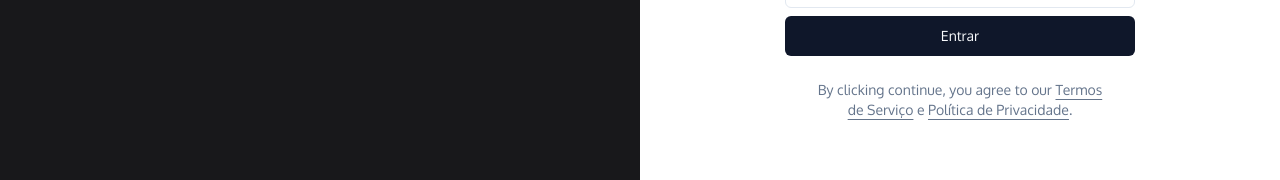
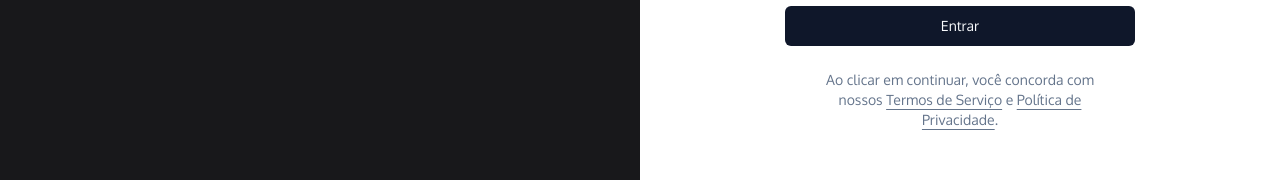
Before and after one commit to FelipeMeloGomes/FM-Marketplace, a Next.js app: page /login in a window 1280 px wide. Shown: the part 422-602 px from the top of the page. Built offline with nearby package versions, Linux system fonts and the light colour scheme; no server answers; what use-shopping-cart would draw is missing.

Commit message:
feat: add title description UserLoginForm

```diff
--- a/src/app/(loja)/login/page.tsx
+++ b/src/app/(loja)/login/page.tsx
@@ -40,7 +40,7 @@ export default async function Login() {
           </div>
           <UserLoginForm />
           <p className="px-8 text-center text-sm text-muted-foreground">
-            By clicking continue, you agree to our{" "}
+            Ao clicar em continuar, você concorda com nossos{" "}
             <Link
               href="/terms"
               className="underline underline-offset-4 hover:text-primary"
```
